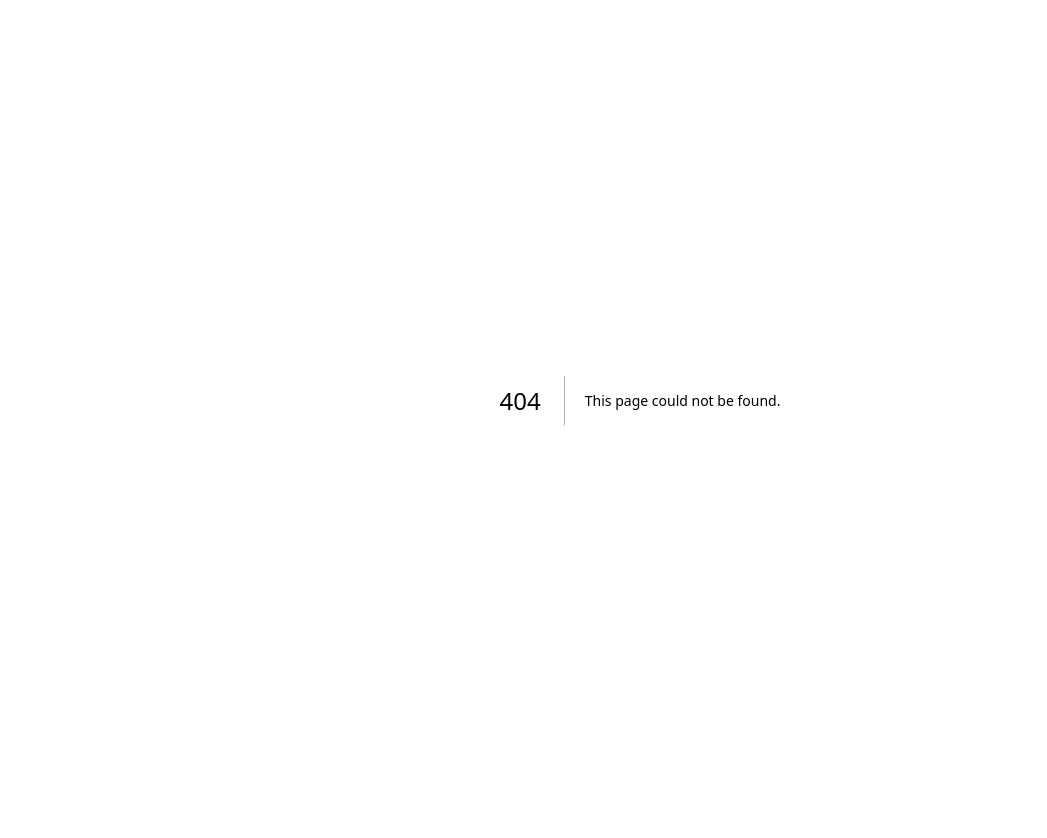
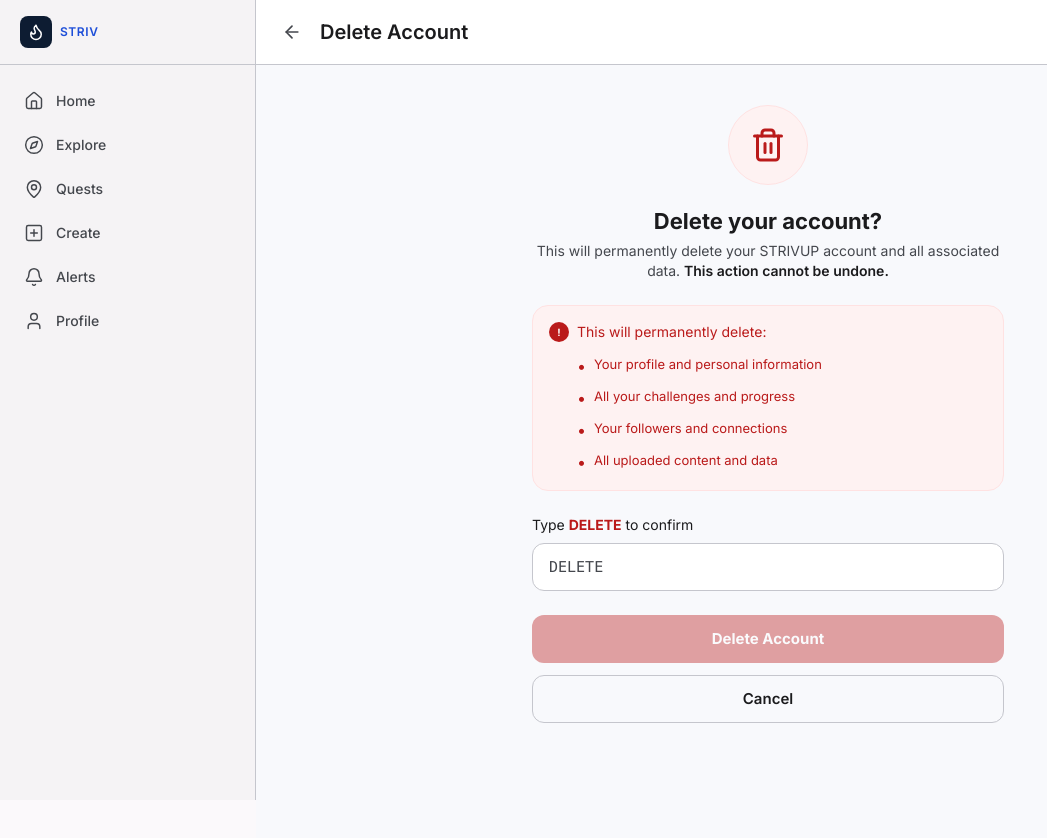
Before and after one commit to Aditya-tech18/StrivUp, a Next.js app: page /settings/delete-account in a window 1280 px wide. Before the commit this address had no page. Shown: the top 838 px of the page, without its empty margins (0-1047 px from the left). Before the commit the page ends 800 px from the top, so only its background shows below. Built offline with nearby package versions, Linux system fonts and the light colour scheme; no server answers.

Commit message:
feat(settings): delete account with DELETE confirmation

```diff
--- /dev/null
+++ b/src/app/(app)/settings/delete-account/page.tsx
@@ -0,0 +1,104 @@
+"use client";
+
+import { useState } from "react";
+import { useRouter } from "next/navigation";
+import { ArrowLeft, Loader2, Trash2 } from "lucide-react";
+import { deleteMyAccount } from "@/lib/supabase/profile";
+
+export default function DeleteAccountPage() {
+  const router = useRouter();
+  const [confirmText, setConfirmText] = useState("");
+  const [loading, setLoading] = useState(false);
+  const [error, setError] = useState<string | null>(null);
+
+  const canDelete = confirmText === "DELETE";
+
+  const handleDelete = async () => {
+    if (!canDelete) return;
+    setLoading(true); setError(null);
+    try {
+      await deleteMyAccount();
+      router.replace("/login");
+    } catch (e) {
+      setError(e instanceof Error ? e.message : "Couldn't delete account. Please try again.");
+      setLoading(false);
+    }
+  };
+
+  return (
+    <div className="min-h-screen bg-[#F8F9FC] pb-24">
+      <div className="sticky top-0 z-30 flex items-center gap-3 px-5 py-4 bg-white border-b border-outline-variant">
+        <button onClick={() => router.back()} className="w-8 h-8 flex items-center justify-center text-on-surface-variant hover:text-on-surface">
+          <ArrowLeft size={20} />
+        </button>
+        <h1 className="type-headline-sm text-on-surface font-bold">Delete Account</h1>
+      </div>
+
+      <div className="max-w-lg mx-auto px-5 py-10 flex flex-col items-center gap-6">
+        <div className="w-20 h-20 rounded-full bg-red-50 border border-red-100 flex items-center justify-center">
+          <Trash2 size={36} className="text-error" />
+        </div>
+
+        <div className="text-center">
+          <h2 className="text-[22px] font-bold text-on-surface">Delete your account?</h2>
+          <p className="type-body-md text-on-surface-variant mt-2 leading-relaxed">
+            This will permanently delete your STRIVUP account and all associated data. <span className="font-semibold text-on-surface">This action cannot be undone.</span>
+          </p>
+        </div>
+
+        {/* Warning */}
+        <div className="w-full bg-red-50 border border-red-100 rounded-2xl p-4">
+          <div className="flex items-center gap-2 mb-2.5">
+            <div className="w-5 h-5 rounded-full bg-error flex items-center justify-center shrink-0">
+              <span className="text-white text-[10px] font-bold">!</span>
+            </div>
+            <p className="type-body-md font-bold text-error">This will permanently delete:</p>
+          </div>
+          <ul className="space-y-1.5 ml-7">
+            {[
+              "Your profile and personal information",
+              "All your challenges and progress",
+              "Your followers and connections",
+              "All uploaded content and data",
+            ].map(item => (
+              <li key={item} className="flex items-start gap-2">
+                <span className="text-error mt-0.5 shrink-0">•</span>
+                <span className="text-[13px] text-error">{item}</span>
+              </li>
+            ))}
+          </ul>
+        </div>
+
+        {error && (
+          <div className="w-full px-4 py-3 rounded-xl bg-error-container border border-error/20">
+            <p className="type-body-md text-error text-center">{error}</p>
+          </div>
+        )}
+
+        {/* Confirmation input */}
+        <div className="w-full">
+          <p className="type-body-md text-on-surface mb-2">
+            Type <span className="font-bold text-error">DELETE</span> to confirm
+          </p>
+          <input
+            value={confirmText}
+            onChange={e => setConfirmText(e.target.value)}
+            placeholder="DELETE"
+            className="w-full h-12 rounded-xl border border-outline-variant bg-white px-4 text-[15px] text-on-surface placeholder:text-on-surface-variant focus:outline-none focus:ring-2 focus:ring-error/30 focus:border-error font-mono"
+          />
+        </div>
+
+        <div className="w-full flex flex-col gap-3">
+          <button onClick={handleDelete} disabled={!canDelete || loading}
+            className="w-full h-12 rounded-xl bg-error text-white font-bold text-[15px] flex items-center justify-center gap-2 disabled:opacity-40 transition-opacity">
+            {loading ? <><Loader2 size={16} className="animate-spin" /> Deleting…</> : "Delete Account"}
+          </button>
+          <button onClick={() => router.back()}
+            className="w-full h-12 rounded-xl border border-outline-variant text-on-surface font-semibold text-[15px] hover:bg-surface-container transition-colors">
+            Cancel
+          </button>
+        </div>
+      </div>
+    </div>
+  );
+}
```
